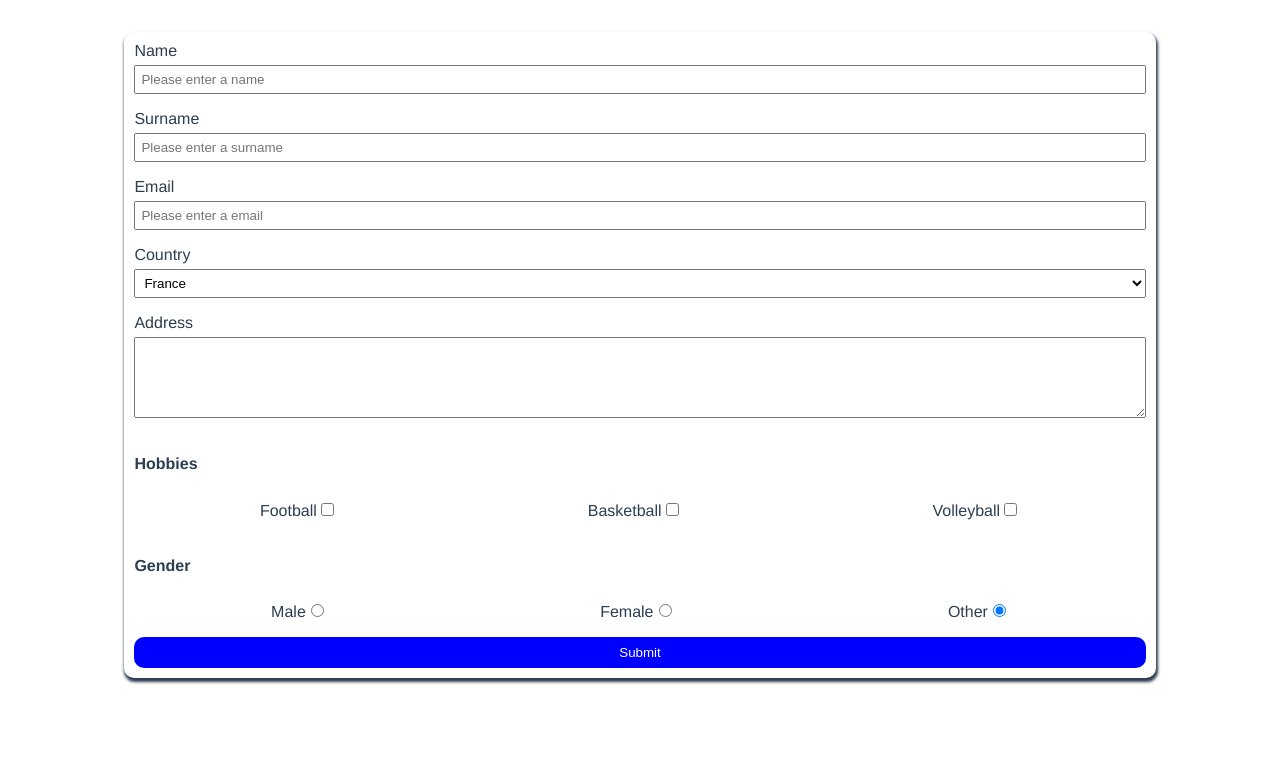
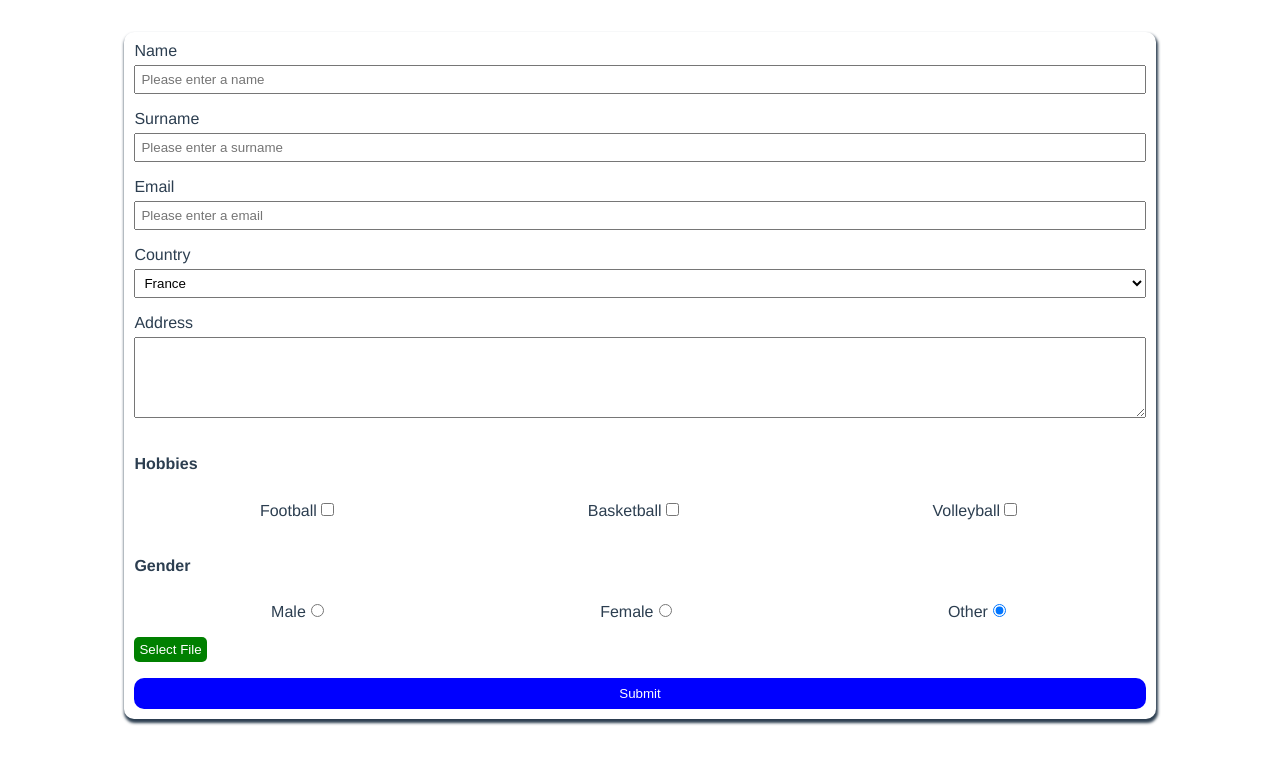
Before and after one commit to MuratCamurlu/form, a Vue app: page / in a window 1280 px wide. Shown: the top 764 px of the page. Built offline with nearby package versions, Linux system fonts and the light colour scheme.

Commit message:
file input

```diff
--- a/src/App.vue
+++ b/src/App.vue
@@ -65,6 +65,16 @@
             </div>
           </div>
         </div>
+        <div>
+          <input type="file" hidden ref="myFileInput" @change="onFileChange" />
+          <button
+            class="fileBtn"
+            type="button"
+            @click="$refs.myFileInput.click()"
+          >
+            Select File
+          </button>
+        </div>
         <button type="submit" class="submitBtn">Submit</button>
       </form>
     </div>
@@ -74,6 +84,11 @@
 <script>
 export default {
   name: "App",
+  methods: {
+    onFileChange(e) {
+      console.log(e);
+    },
+  },
   components: {},
 };
 </script>
@@ -123,6 +138,17 @@
   display: flex;
   justify-content: space-around;
 }
+.fileBtn {
+  border: none;
+  border-radius: 5px;
+  padding: 5px;
+  background-color: green;
+  color: white;
+  cursor: pointer;
+}
+.fileBtn:active {
+  transform: scale(0.95);
+}
 #app {
   font-family: Avenir, Helvetica, Arial, sans-serif;
   -webkit-font-smoothing: antialiased;
```
